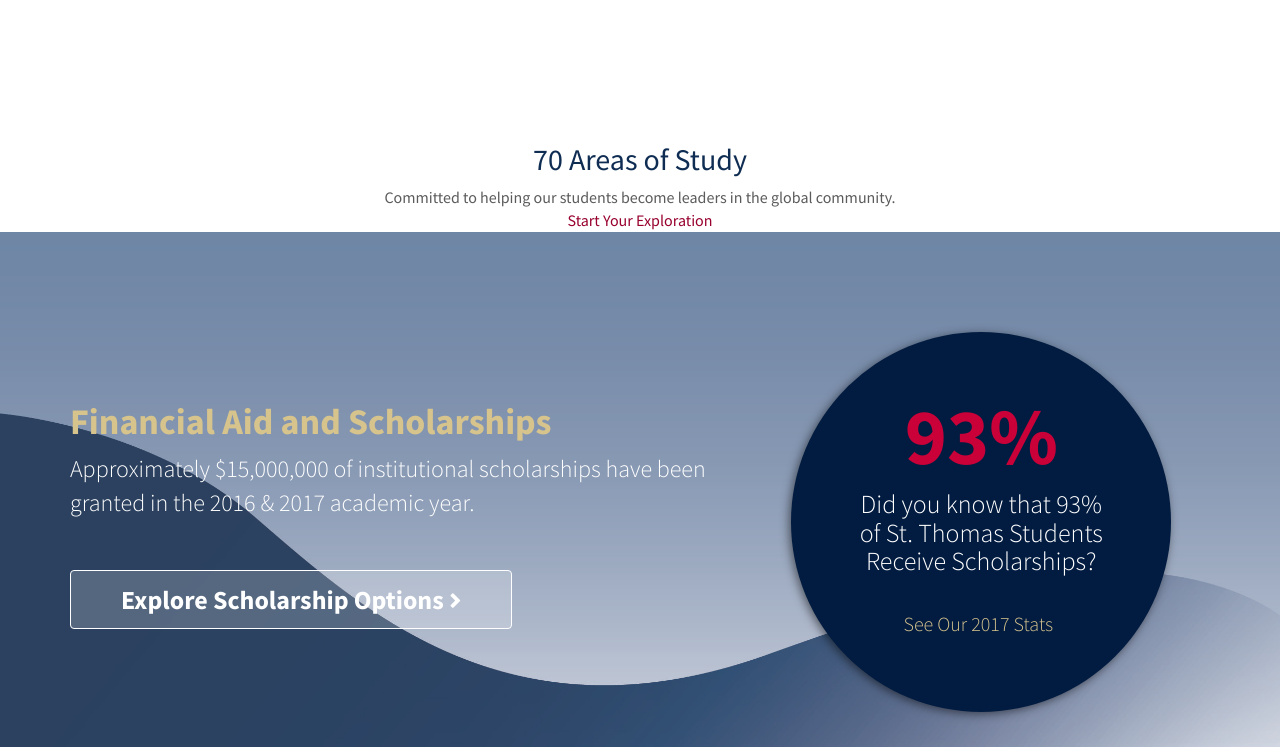
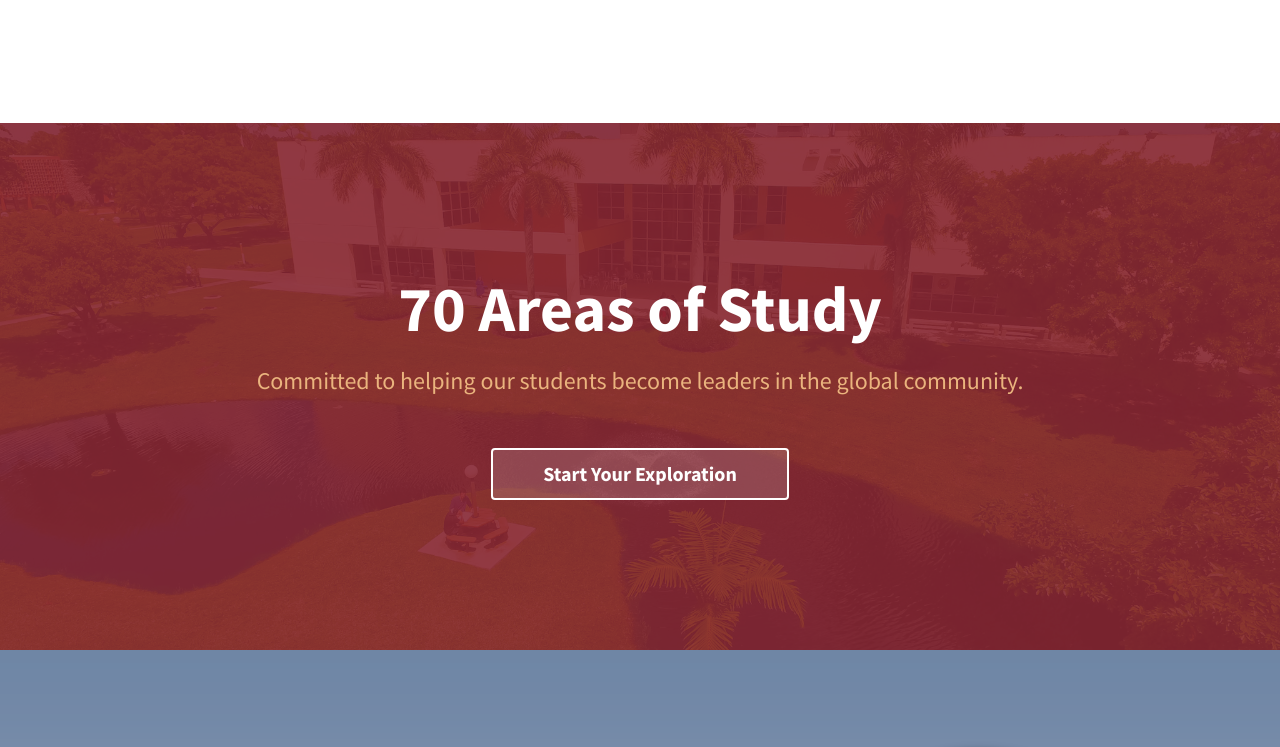
Before and after one commit to webmaster9/stu, a website: page index.html in a window 1280 px wide. Shown: the part 1140-1887 px from the top of the page. Drawn offline with Linux system fonts and the light colour scheme.

Commit message:
edited main index fixed-red background and image

```diff
--- a/index.html
+++ b/index.html
@@ -204,7 +204,8 @@
                 </div>
             </div>
         </div>
-        <div class="fixed">
+		<div class="backgroundimg-fixed">
+			<div class="fixed-red">
 				<div class="container">
 					<div class="row">
 						<div class="col-md-12 text-center">
@@ -212,6 +213,7 @@
 							Committed to helping our students become leaders in the global community.
 							<br />
 							<a href="https://www.stu.edu/About-STU">Start Your Exploration</a>
+						</div>
 					</div>
 				</div>
 			</div>
```
Lines whose indentation alone changed are shown as unchanged.
